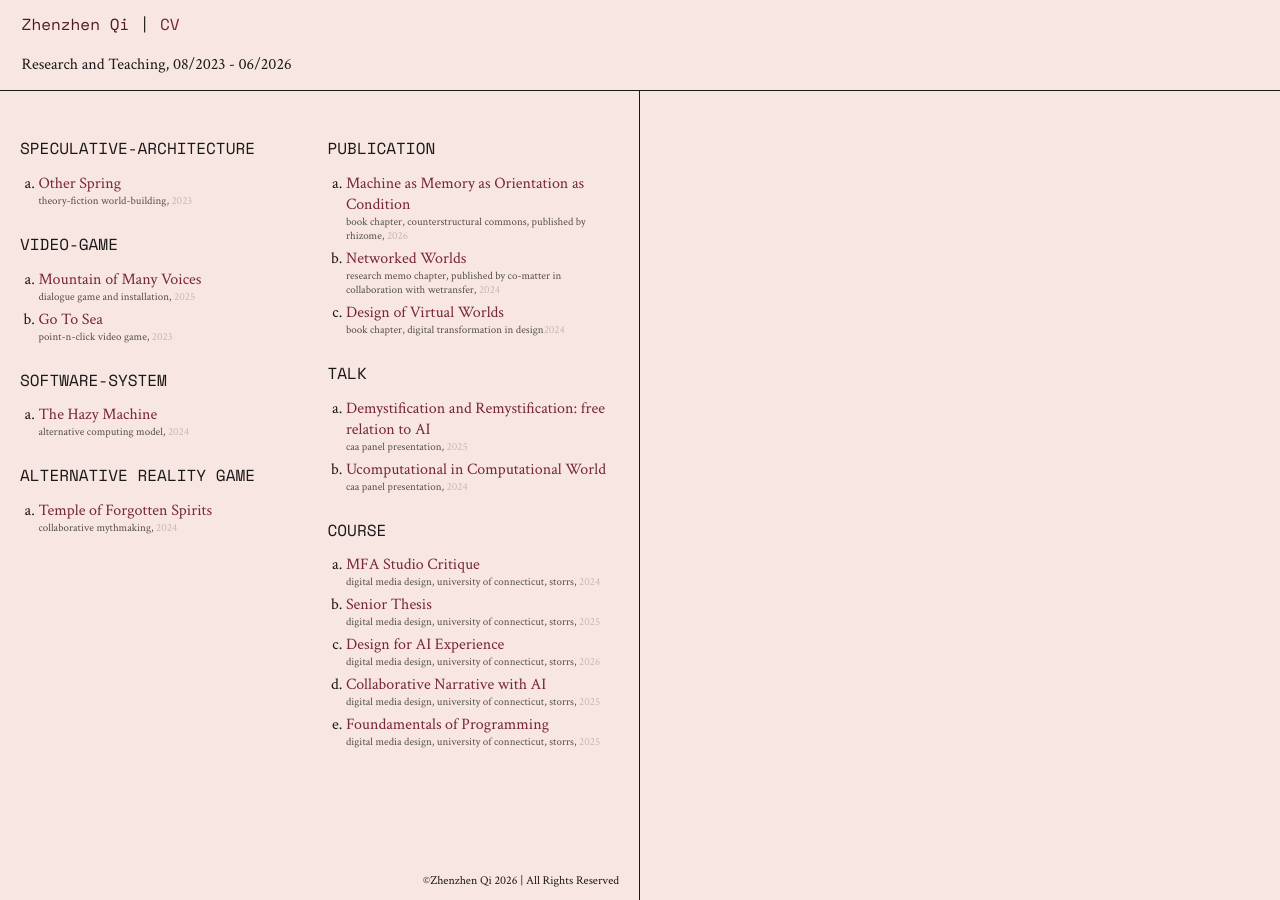
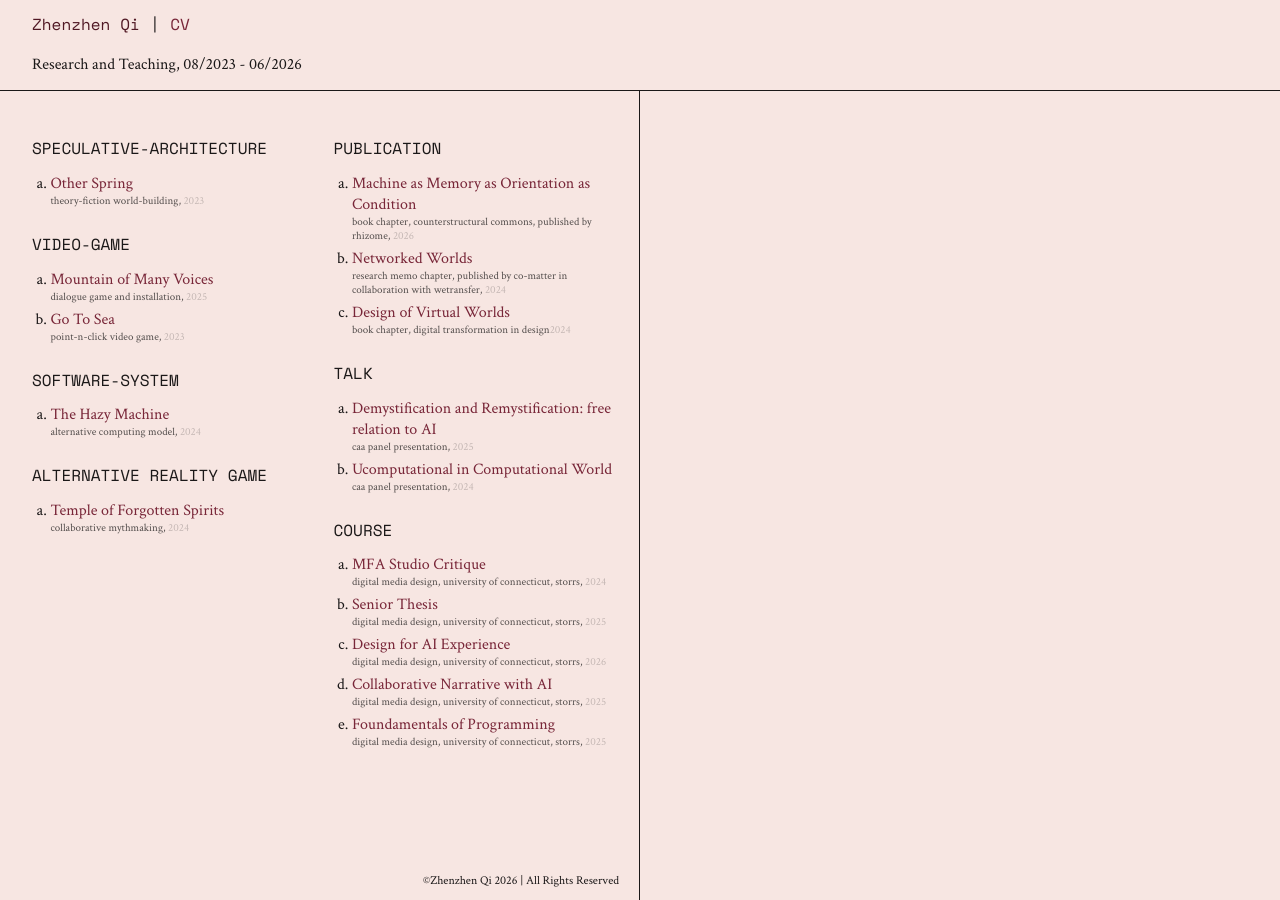
Before and after one commit to zhenzhenqi/zhenzhenqi, a Jekyll site: the page built from index.md, in a window 1280 px wide. Built offline with Jekyll 4.4.1, drawn with Linux system fonts in a browser that asks for light colours.

Commit message:
Align header and project-list insets

```diff
--- a/assets/css/main.scss
+++ b/assets/css/main.scss
@@ -36,10 +36,10 @@ ul, ol { margin: 0; }
 
 .navbar ul { height:100%; display:flex; align-items:stretch; list-style:none; padding:0; font-size:1rem; }
 .navbar li { display:flex; min-width:8em; padding:0 1rem; justify-content:center; align-items:center; }
-.navbar .site-identity { gap:.65rem; padding:0 1.35rem; }
+.navbar .site-identity { gap:.65rem; padding:0 2rem; }
 .navbar a { color:#782638; }
 .navbar a.active { color:#501824; }
-.portfolio-summary { position:fixed; top:3rem; left:0; right:0; z-index:999; box-sizing:border-box; margin:0; padding:.35rem 1.35rem .95rem; border-bottom:1px solid #1b1818; background-color:#F7E6E2; font-family:inherit; font-size:1rem; font-weight:400; }
+.portfolio-summary { position:fixed; top:3rem; left:0; right:0; z-index:999; box-sizing:border-box; margin:0; padding:.35rem 2rem .95rem; border-bottom:1px solid #1b1818; background-color:#F7E6E2; font-family:inherit; font-size:1rem; font-weight:400; }
 
 .row { display:flex; height:100vh; }
 .row .col { padding:2.5rem 20px 0; overflow-y:auto; }
@@ -48,7 +48,7 @@ ul, ol { margin: 0; }
 .row .col::-webkit-scrollbar-thumb { background:#8e9a96; }
 
 #left { border-right:1px solid #1b1818; padding-left:0; padding-right:0; padding-top:6.5rem; flex:3 0 400px; transform:translateZ(0); }
-#left .project-list { column-count:2; column-gap:1rem; padding:2rem 20px 0; }
+#left .project-list { column-count:2; column-gap:1rem; padding:2rem 20px 0 2rem; }
 .type-group { break-inside:avoid; margin-bottom:1.5rem; }
 .section-title { text-transform:uppercase; margin:.8rem 0; }
 .project-list > .type-group:first-child .section-title { margin-top:0; }
```
